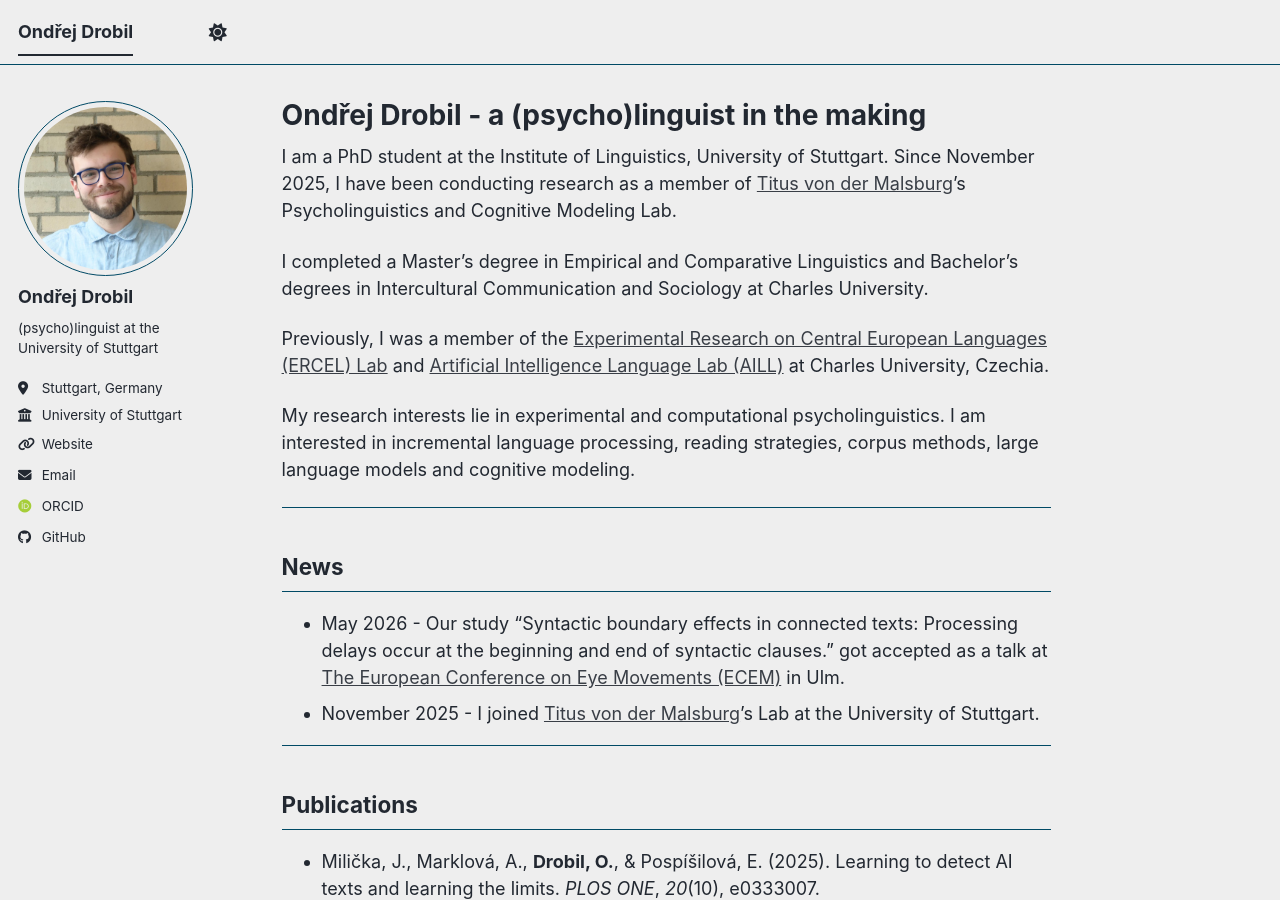
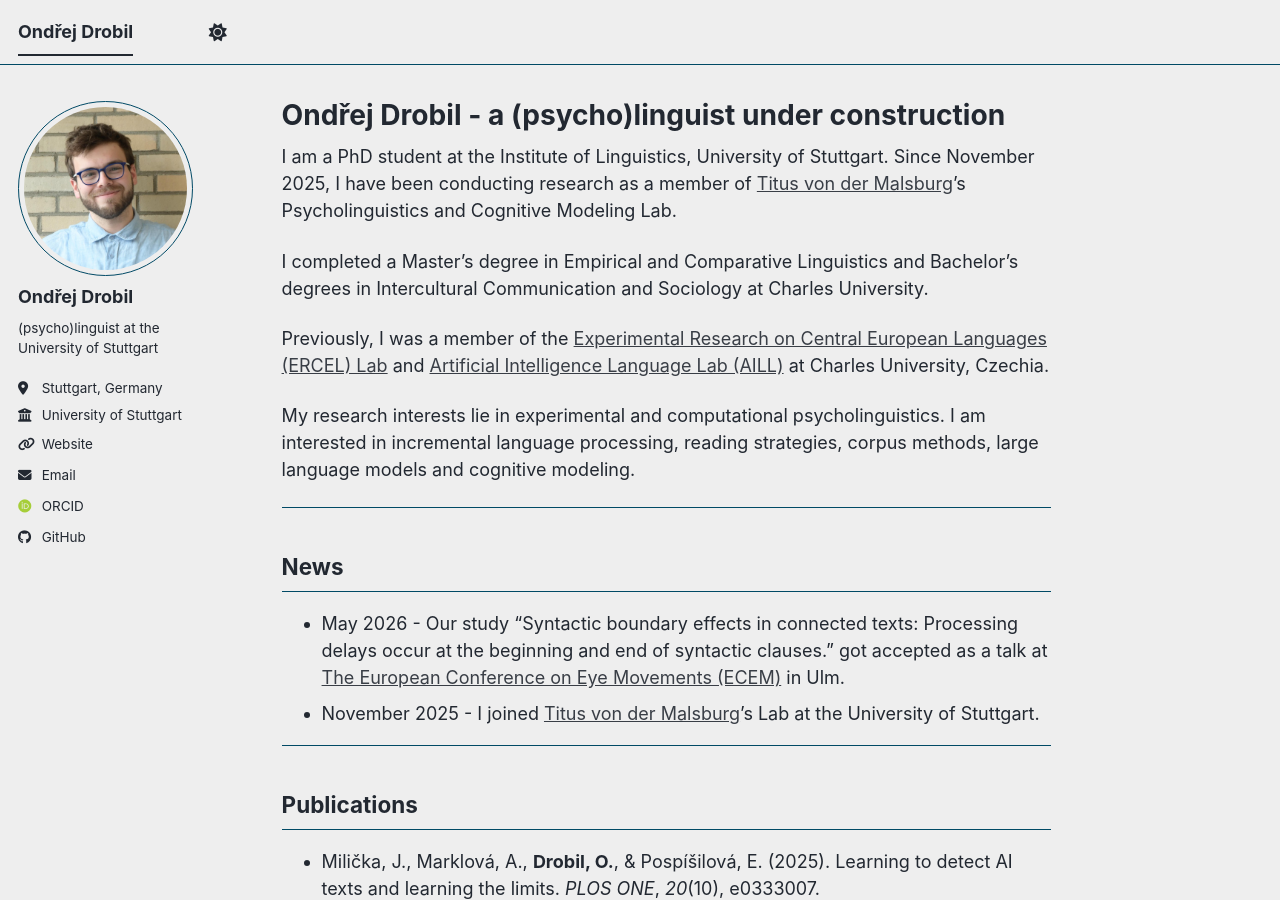
Before and after one commit to ondrejdrobil/ondrejdrobil.github.io, a Jekyll site: the page built from _pages/about.md, in a window 1280 px wide and 900 px high. Built offline with Jekyll 4.4.1, drawn with Linux system fonts in a browser that asks for light colours; some web fonts are replaced; a script bundle is joined from its source files by our own code; library files that are not in the unit come from our copies.

Commit message:
Update title to reflect ongoing development

```diff
--- a/_pages/about.md
+++ b/_pages/about.md
@@ -1,6 +1,6 @@
 ---
 permalink: /
-title: "Ondřej Drobil - a (psycho)linguist in the making"
+title: "Ondřej Drobil - a (psycho)linguist under construction"
 author_profile: true
 redirect_from:
   - /about/
```
